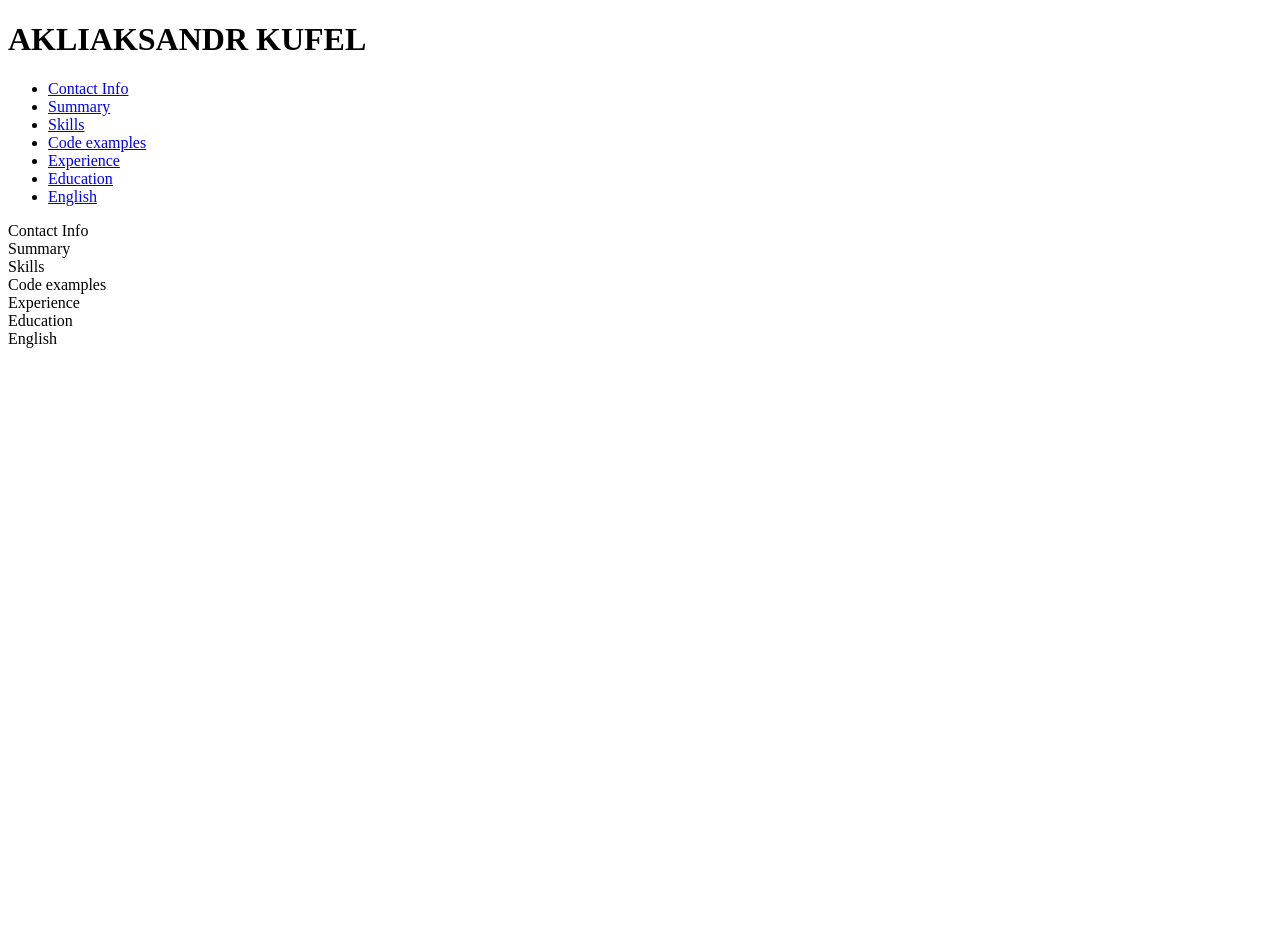
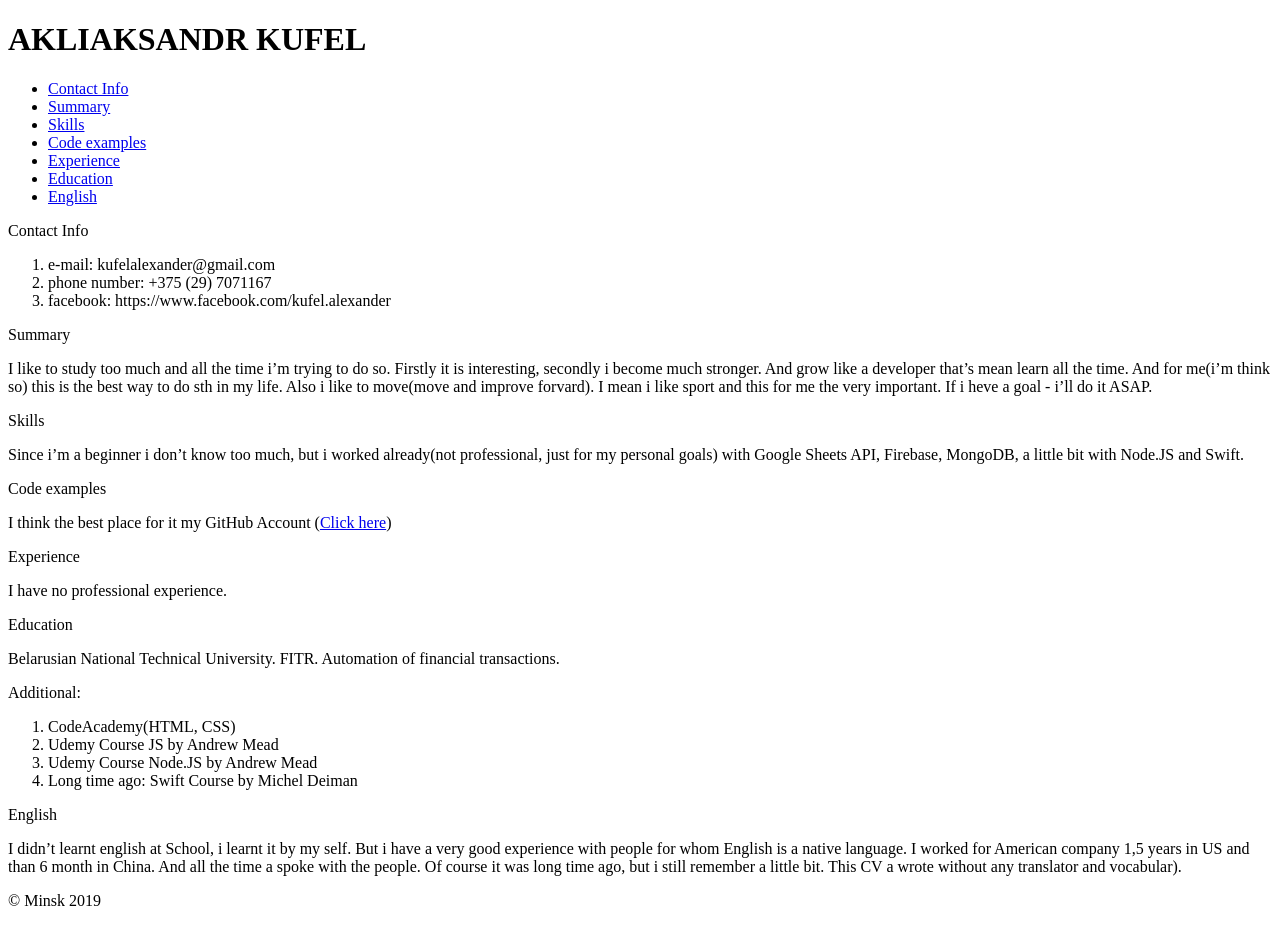
Before and after one commit to a7071167/rsschool-cv, a plain HTML site: page index.html in a window 1280 px wide. Before the commit the page ends 800 px from the top, so only its background shows below. Drawn offline with Linux system fonts and the light colour scheme.

Commit message:
add content to main and footer

```diff
--- a/index.html
+++ b/index.html
@@ -28,35 +28,61 @@
 
     <main>
       <section id="contact">
-        <article class="article">Contact Info</article>
+        <article>Contact Info</article>
+        <p>
+          <ol>
+            <li>e-mail: kufelalexander@gmail.com</li>
+            <li>phone number: +375 (29) 7071167</li>
+            <li>facebook: https://www.facebook.com/kufel.alexander</li>
+          </ol>
+        </p>
       </section>
 
       <section id="summary">
-        <article class="article">Summary</article>
+        <article>Summary</article>
+        <p>I like to study too much and all the time i’m trying to do so. Firstly it is interesting, secondly i become much stronger. And grow like a developer that’s mean learn all the time. And for me(i’m think so) this is the best way to do sth in my life. Also i like to move(move and improve forvard). I mean i like sport and this for me the very important. If i heve a goal - i’ll do it ASAP.</p>
       </section>
 
       <section id="skills">
-        <article class="article">Skills</article>
+        <article>Skills</article>
+        <p>Since i’m a beginner i don’t know too much, but i worked already(not professional, just for my personal goals) with Google Sheets API, Firebase, MongoDB, a little bit with Node.JS and Swift.</p>
       </section>
 
       <section id="examples">
-        <article class="article">Code examples</article>
+        <article>Code examples</article>
+        <p>I think the best place for it my GitHub Account (<a href="https://github.com/a7071167">Click here</a>)</p>
       </section>
 
       <section id="experience">
-        <article class="article">Experience</article>
+        <article>Experience</article>
+        <p>I have no professional experience.</p>
       </section>
 
       <section id="education">
-        <article class="article">Education</article>
+        <article>Education</article>
+        <p>Belarusian National Technical University. FITR. Automation of financial transactions.</p>
+        <aside>
+          Additional:
+          <ol>
+            <li>CodeAcademy(HTML, CSS)</li>
+            <li>Udemy Course JS by Andrew Mead</li>
+            <li>Udemy Course Node.JS by Andrew Mead</li>
+            <li>Long time ago: Swift Course by Michel Deiman</li>
+          </ol>
+        </aside>
       </section>
 
       <section id="english">
-        <article class="article">English</article>
+        <article>English</article>
+        <p>I didn’t learnt english at School, i learnt it by my self. But i have a very good experience with people for whom English is a native language. I worked for American company 1,5 years in US and than 6 month in China. And all the time a spoke with the people. Of course it was long time ago, but i still remember a little bit. This CV a wrote without any translator and vocabular).</p>
       </section>
 
     </main>
-    <footer></footer>
+    <footer>
+      <div>
+        <p>&copy; Minsk 2019</p>
+      </div>
+    </footer>
 
 </body>
 </html>
```
